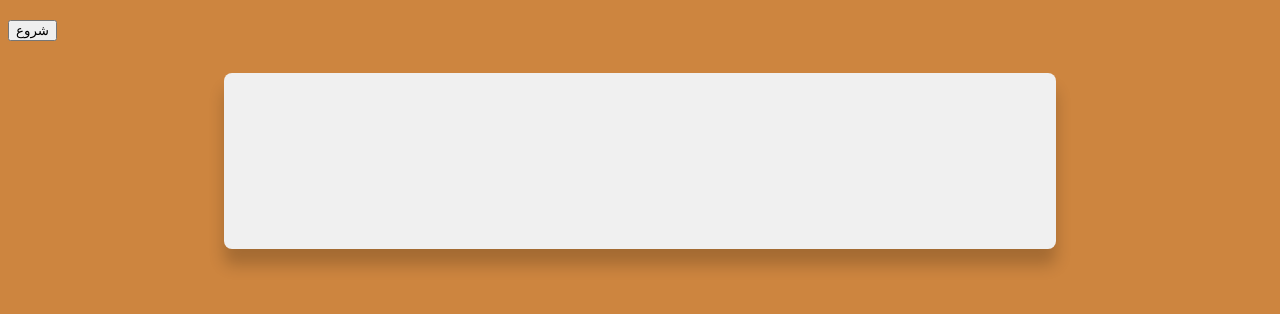
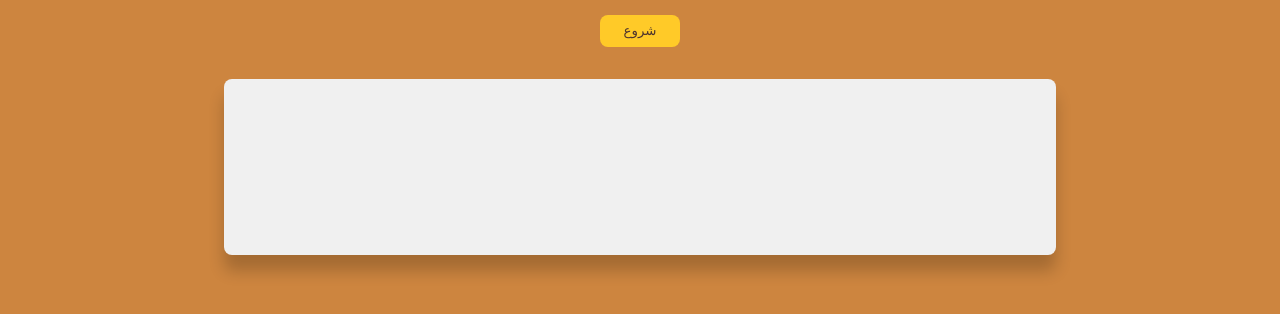
Before and after one commit to Rahmanism/WebkitSpeechRecognitionTest, a plain HTML site: page index.htm in a window 1280 px wide. Drawn offline with Linux system fonts and the light colour scheme.

Commit message:
Some changes on start button.

```diff
--- a/index.htm
+++ b/index.htm
@@ -10,8 +10,8 @@
 </head>
 
 <body>
-    <div>
-        <input type="button" value="شروع" id="startBtn" />
+    <div class="center">
+        <input type="button" value="شروع" id="startBtn" class="button" />
     </div>
     <div class="container">
 
--- a/style.css
+++ b/style.css
@@ -13,7 +13,7 @@ body {
     min-height: 10rem;
     min-width: 50rem;
     border-radius: .5rem;
-    box-shadow: 0 1rem 1rem 0 rgba(0,0,0,.2);
+    box-shadow: 0 1rem 1rem 0 rgba(0, 0, 0, .2);
     transition: all .4s ease-in-out;
 }
 
@@ -28,3 +28,30 @@ body {
 .green {
     background-color: forestgreen;
 }
+
+.button {
+    color: #4E342E;
+    background-color: #FFCA28;
+    border-radius: .5rem;
+    border: none;
+    min-width: 5rem;
+    min-height: 2rem;
+    font-family: inherit;
+}
+
+.button:hover {
+    background-color: #FF5722;
+    color: #FFFDE7;
+    cursor: pointer;
+}
+
+.button:active {
+    background-color: saddlebrown !important;
+    color: #424242 !important;
+    box-shadow: 1px 1px 3px inset;
+}
+
+.center {
+    margin: auto;
+    text-align: center;
+}
```
